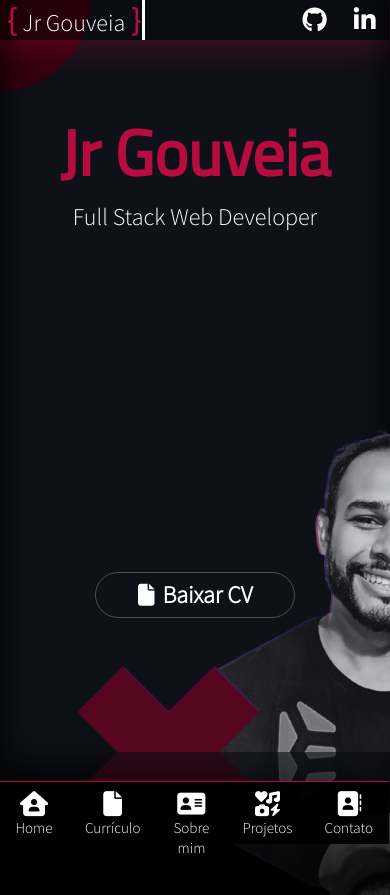
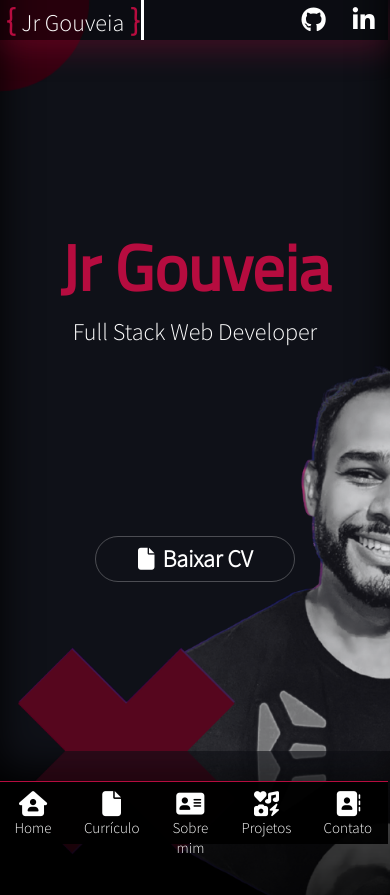
Before and after one commit to jjgouveia/jjgouveia.github.io, a React (Create React App) app: page / in a window 390 px wide. Shown: the top 895 px of the page. Built offline with nearby package versions, Linux system fonts and the light colour scheme.

Commit message:
fix: Corrigindo a experiência visual da home

```diff
--- a/src/styles/Button.css
+++ b/src/styles/Button.css
@@ -7,7 +7,7 @@
     padding: .5rem 0;
     transition: all .5s;
     position: relative;
-    bottom: 35px;
+    bottom: 250px;
 }
 
 .button-component:hover {
--- a/src/styles/mobile.css
+++ b/src/styles/mobile.css
@@ -48,13 +48,12 @@
     flex-direction: column;
     line-height: 40px;
     padding-bottom: 35px;
-    margin-top: -80%;
+    margin-top: -5%;
+    width: 100%;
   }
 
   .meLogo {
-    bottom: -180px;
-    position: relative;
-    margin-left: 62px;
+    margin-left: 0;
     -webkit-box-reflect: below 0px linear-gradient(to bottom, rgba(0,0,0,0.0), rgba(0,0,0,0.4));
 
   }
@@ -70,7 +69,7 @@
   }
 
   .profile img {
-    max-width: 330px;
+    max-width: 394px;
   }
 
   .section__tittle, .section__tittle_padded {
```
